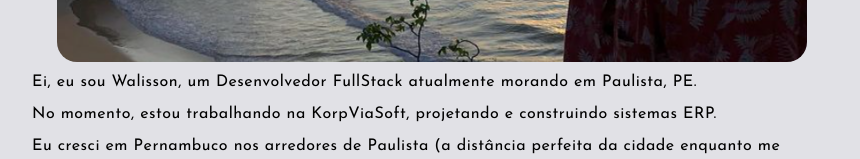
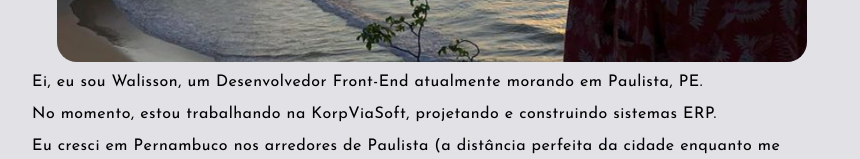
Before and after one commit to walissonsou/meublog, a React (Create React App) app: page /sobre in a window 1280 px wide. Shown: the part 540-699 px from the top of the page, without its empty margins (208-1068 px from the left). Built offline with nearby package versions, Linux system fonts and the light colour scheme; no server answers.

Commit message:
fix: change focus professional

```diff
--- a/src/pages/About/index.jsx
+++ b/src/pages/About/index.jsx
@@ -38,7 +38,7 @@ export default function About() {
 
       <p className={styles.aboutcontent}>
         <p>
-          Ei, eu sou Walisson, um Desenvolvedor FullStack atualmente morando em
+          Ei, eu sou Walisson, um Desenvolvedor Front-End atualmente morando em
           Paulista, PE.
         </p>
         <p>
```
